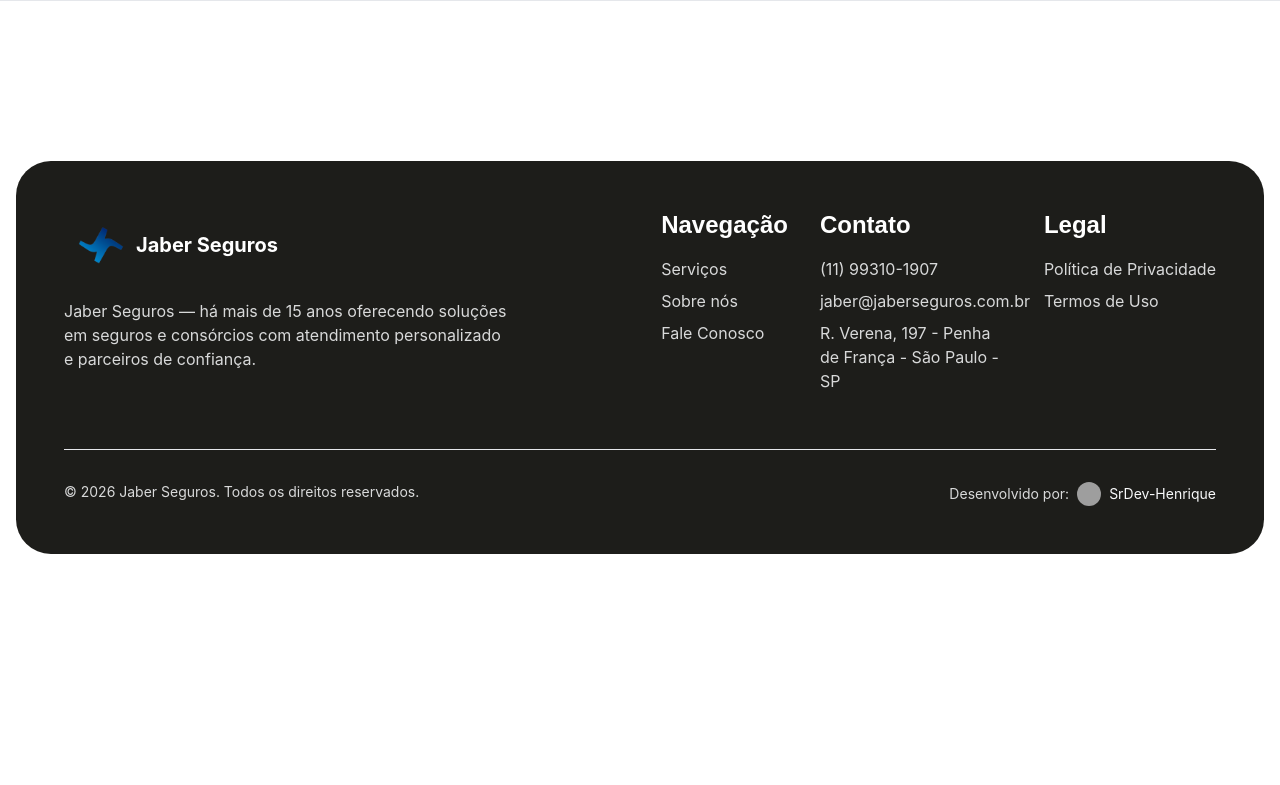
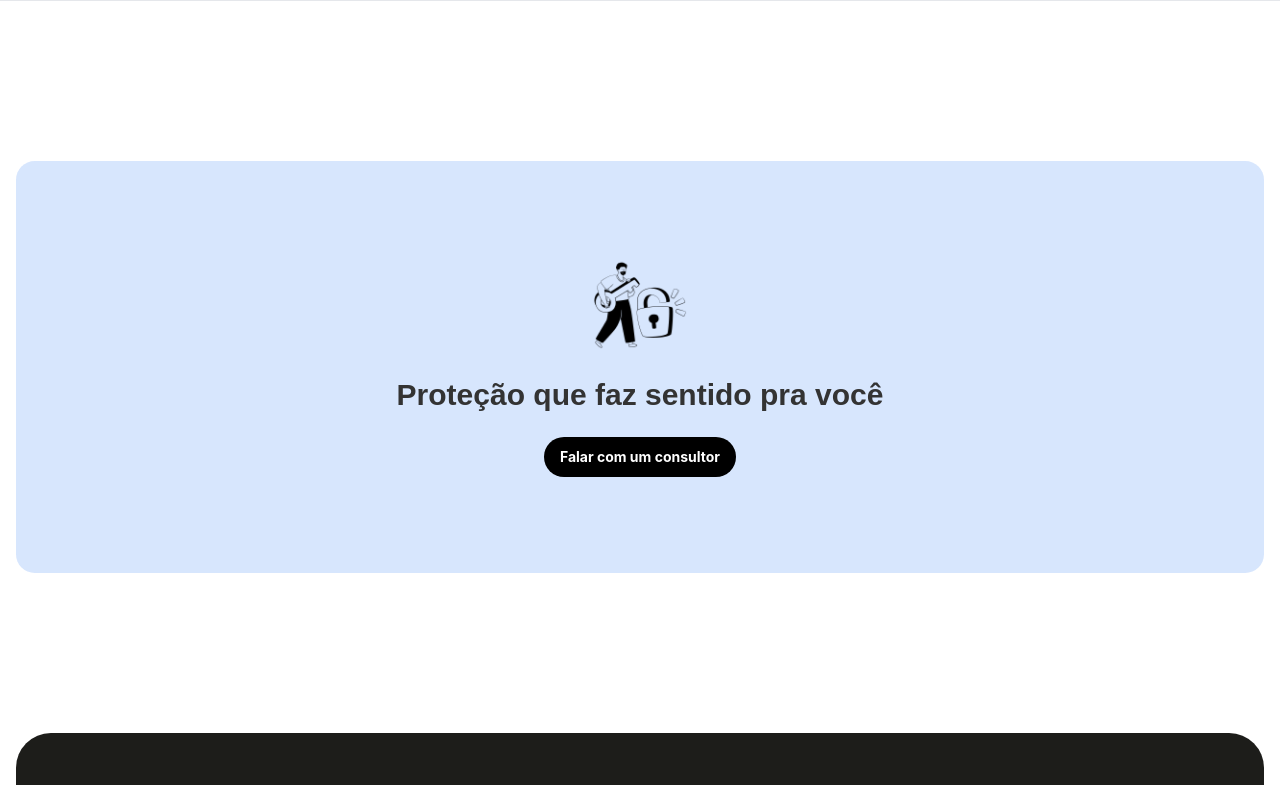
Before and after one commit to JaberSeguros/jaber-seguros, a Next.js app: page /sobre-nos in a window 1280 px wide. Shown: the part 5390-6175 px from the top of the page. Before the commit the page ends 6024 px from the top, so only its background shows below. Built offline with nearby package versions, Linux system fonts and the light colour scheme; no server answers; grey boxes are pictures that could not be loaded.

Commit message:
chore: Add CTA to sobre-nos page

```diff
--- a/src/app/sobre-nos/page.tsx
+++ b/src/app/sobre-nos/page.tsx
@@ -2,6 +2,7 @@ import type { Metadata } from "next";
 import Image from "next/image";
 import { JsonLd } from "@/components/json-ld";
 import { Separator } from "@/components/ui/separator";
+import { CTA } from "../(sections)/CTA/cta";
 import { How } from "./components/how/how";
 import { HowWeWork } from "./components/how-we-work/how-we-work";
 import { OurStory } from "./components/our-story/our-story";
@@ -125,11 +126,12 @@ export default function SobreNosPage() {
         </div>
         <div className="w-full space-y-20 overflow-hidden md:space-y-32 lg:space-y-40">
           <OurStory />
-          <Separator className="mx-auto w-full max-w-[85rem] px-4"/>
+          <Separator className="mx-auto w-full max-w-[85rem] px-4" />
           <Steps />
           <How />
           <HowWeWork />
           <Separator />
+          <CTA />
         </div>
       </main>
     </>
```
